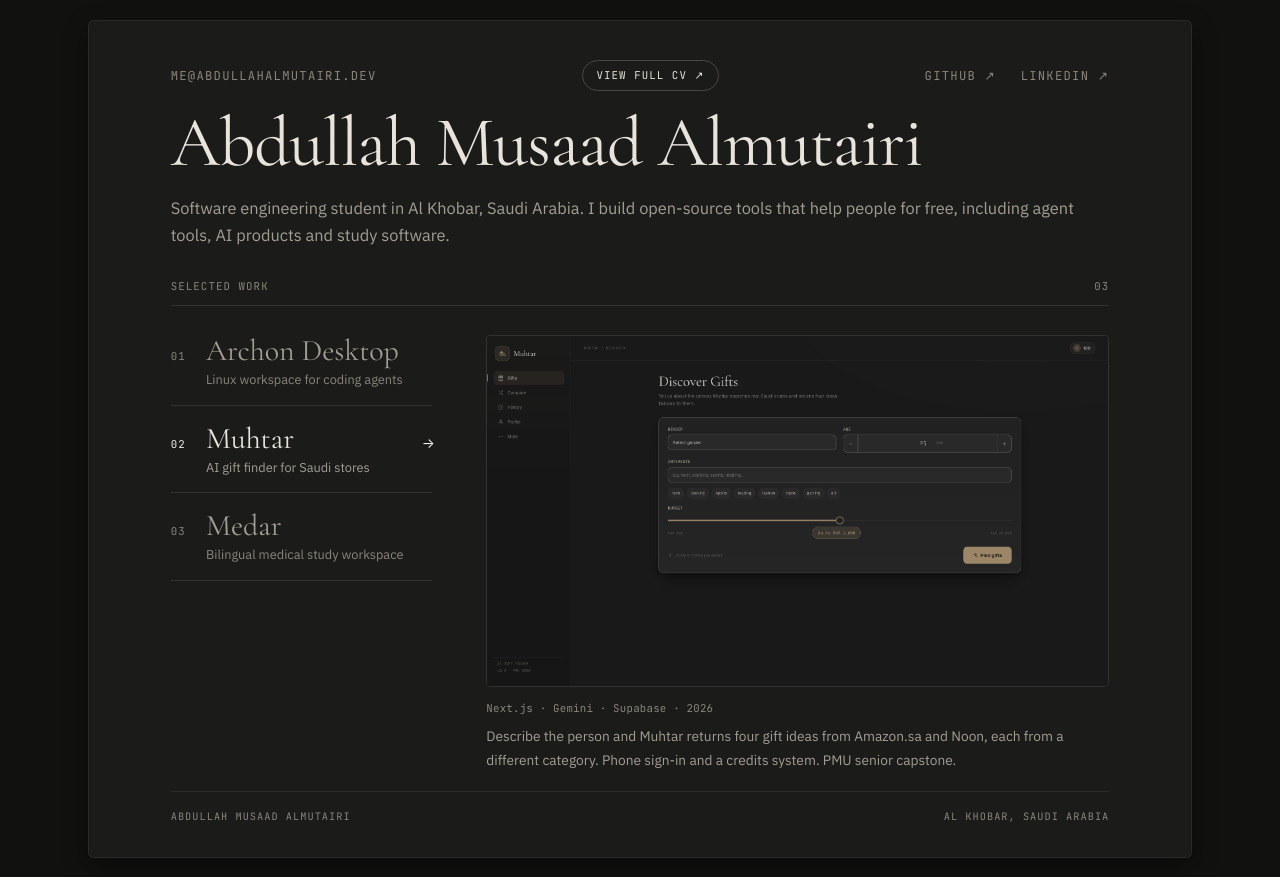
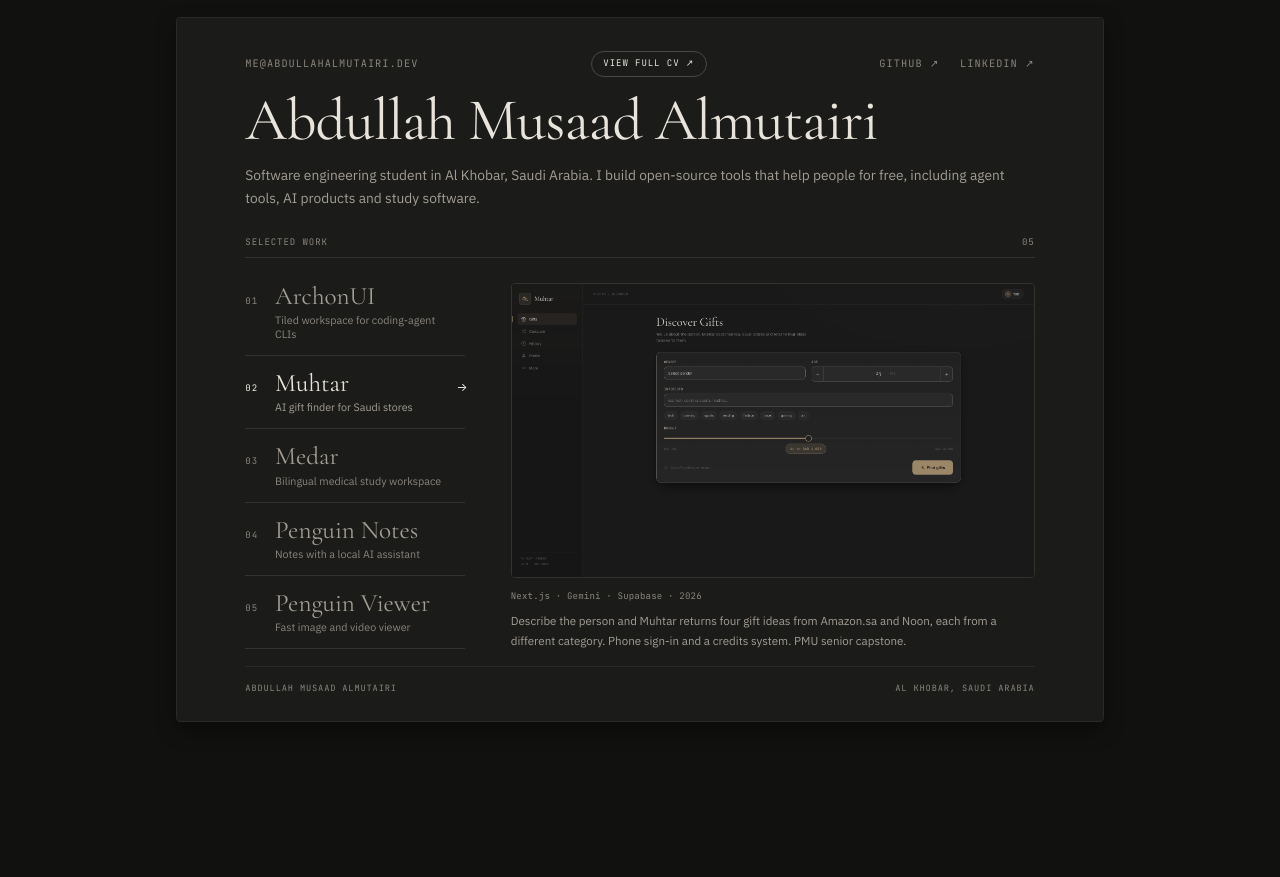
Before and after one commit to Abdullahalmutairi97/portfolio, a plain HTML site: page index.html in a window 1280 px wide. After the commit the page ends 800 px from the top, so only its background shows below. Drawn offline with nearby package versions, Linux system fonts and the light colour scheme.

Commit message:
Add Penguin Notes and Penguin Viewer, update ArchonUI

```diff
--- a/index.html
+++ b/index.html
@@ -441,18 +441,18 @@
   <section id="work">
     <div class="section-header">
       <span>Selected work</span>
-      <span>03</span>
+      <span>05</span>
     </div>
 
     <div class="work-grid">
       <!-- Project Selector List -->
       <div class="project-list" id="projectList">
-        <!-- Item 01: Archon Desktop -->
+        <!-- Item 01: ArchonUI -->
         <div class="project-item" data-index="0">
           <span class="project-num">01</span>
           <div>
-            <div class="project-title">Archon Desktop</div>
-            <div class="project-tagline">Linux workspace for coding agents</div>
+            <div class="project-title">ArchonUI</div>
+            <div class="project-tagline">Tiled workspace for coding-agent CLIs</div>
           </div>
           <span class="project-arrow">→</span>
         </div>
@@ -473,6 +473,26 @@
           <div>
             <div class="project-title">Medar</div>
             <div class="project-tagline">Bilingual medical study workspace</div>
+          </div>
+          <span class="project-arrow">→</span>
+        </div>
+
+        <!-- Item 04: Penguin Notes -->
+        <div class="project-item" data-index="3">
+          <span class="project-num">04</span>
+          <div>
+            <div class="project-title">Penguin Notes</div>
+            <div class="project-tagline">Notes with a local AI assistant</div>
+          </div>
+          <span class="project-arrow">→</span>
+        </div>
+
+        <!-- Item 05: Penguin Viewer -->
+        <div class="project-item" data-index="4">
+          <span class="project-num">05</span>
+          <div>
+            <div class="project-title">Penguin Viewer</div>
+            <div class="project-tagline">Fast image and video viewer</div>
           </div>
           <span class="project-arrow">→</span>
         </div>
@@ -519,11 +539,11 @@
   const projects = [
     {
       num: "01",
-      title: "Archon Desktop",
-      tagline: "Linux workspace for coding agents",
-      image: "uploads/images-1790912139667-epi8.png",
-      tech: "Electron · React · FastAPI · Python · 2026",
-      desc: "Linux desktop environment built for AI coding agents (Prime, Pi, Codex). Includes full IDE, terminal dock, persistent sessions, diff viewer, and local runtime orchestration."
+      title: "ArchonUI",
+      tagline: "Tiled workspace for coding-agent CLIs",
+      image: "uploads/archonui.png",
+      tech: "Rust · GPUI · 2026",
+      desc: "A tiled desktop workspace for coding-agent CLIs — Claude Code, Codex, Gemini CLI and OpenCode side by side in one window, with an editor, file browser, git panel, terminal and diff viewer. Written in Rust on GPUI, the framework behind Zed, with a v0.2 beta out now."
     },
     {
       num: "02",
@@ -540,6 +560,22 @@
       image: "uploads/medar-anatomy-v2.png",
       tech: "Vinext · Cloudflare Workers · D1 · R2 · 2026",
       desc: "Open-source bilingual medical study platform, built for free to help medical students. Features an interactive 3D anatomy atlas, lecture slides, bilingual audio/recordings, note taking, quizzes, and an AI study assistant. Runs on Vinext and Cloudflare Workers."
+    },
+    {
+      num: "04",
+      title: "Penguin Notes",
+      tagline: "Notes with a local AI assistant",
+      image: "uploads/penguin-notes.png",
+      tech: "Rust · egui · Ollama · 2026",
+      desc: "Markdown notes with a local AI sidebar, on-device voice input and two-way sync with the iPhone Calendar and Notes apps. Models run through Ollama or LM Studio, so nothing leaves the machine, and speech is transcribed locally. Ships for Windows and Linux."
+    },
+    {
+      num: "05",
+      title: "Penguin Viewer",
+      tagline: "Fast image and video viewer",
+      image: "uploads/penguin-viewer.png",
+      tech: "Rust · egui · ffmpeg · 2026",
+      desc: "A small, fast viewer that opens almost any image — JPEG, PNG, WebP, GIF, AVIF, SVG, TIFF — and plays video with sound. ffmpeg is compiled into the binary, so there is nothing else to install. One download for Windows and Linux."
     }
   ];
 
```
Also changed, not shown: uploads/archonui.png (added), uploads/penguin-notes.png (added), uploads/penguin-viewer.png (added).
